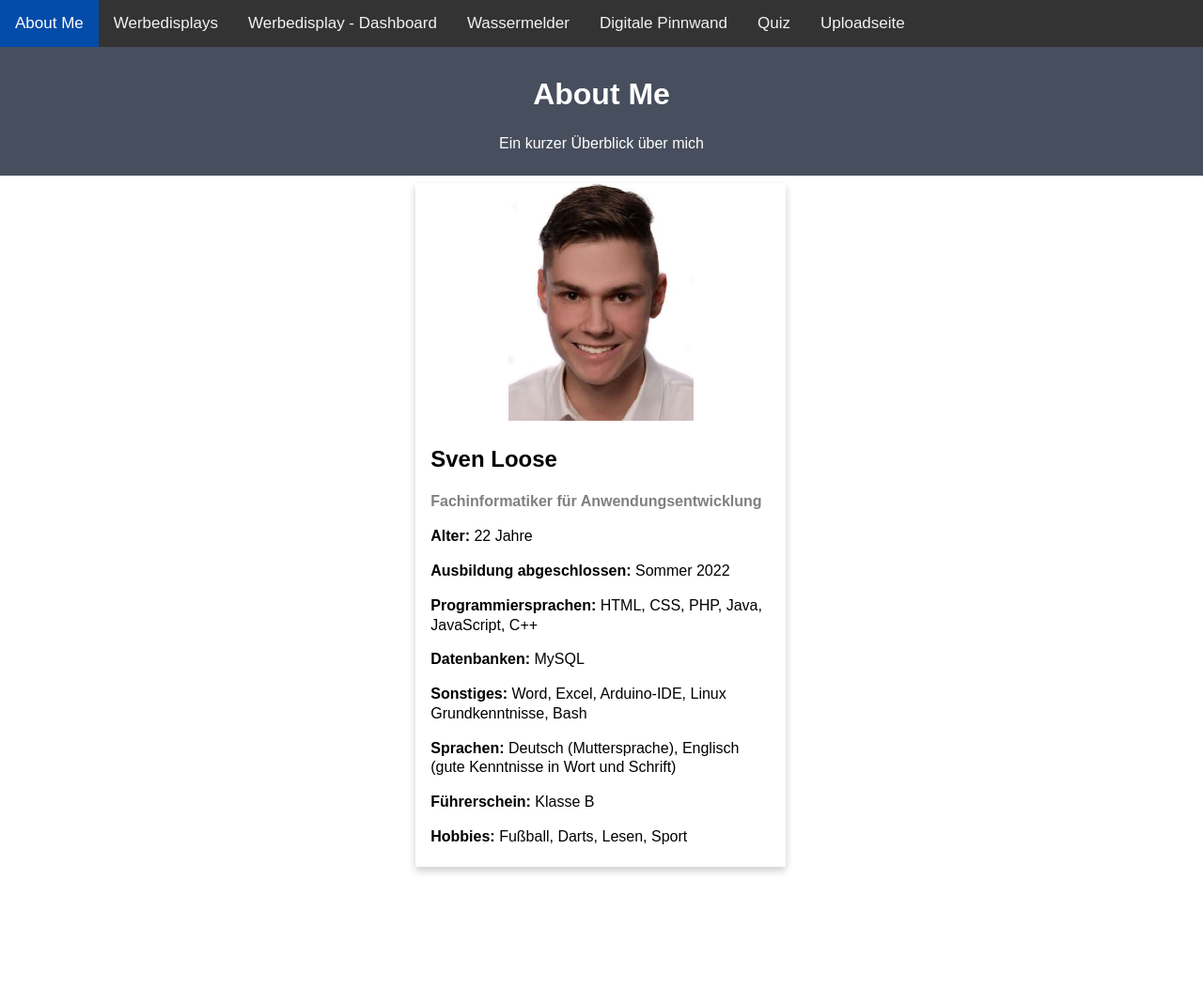
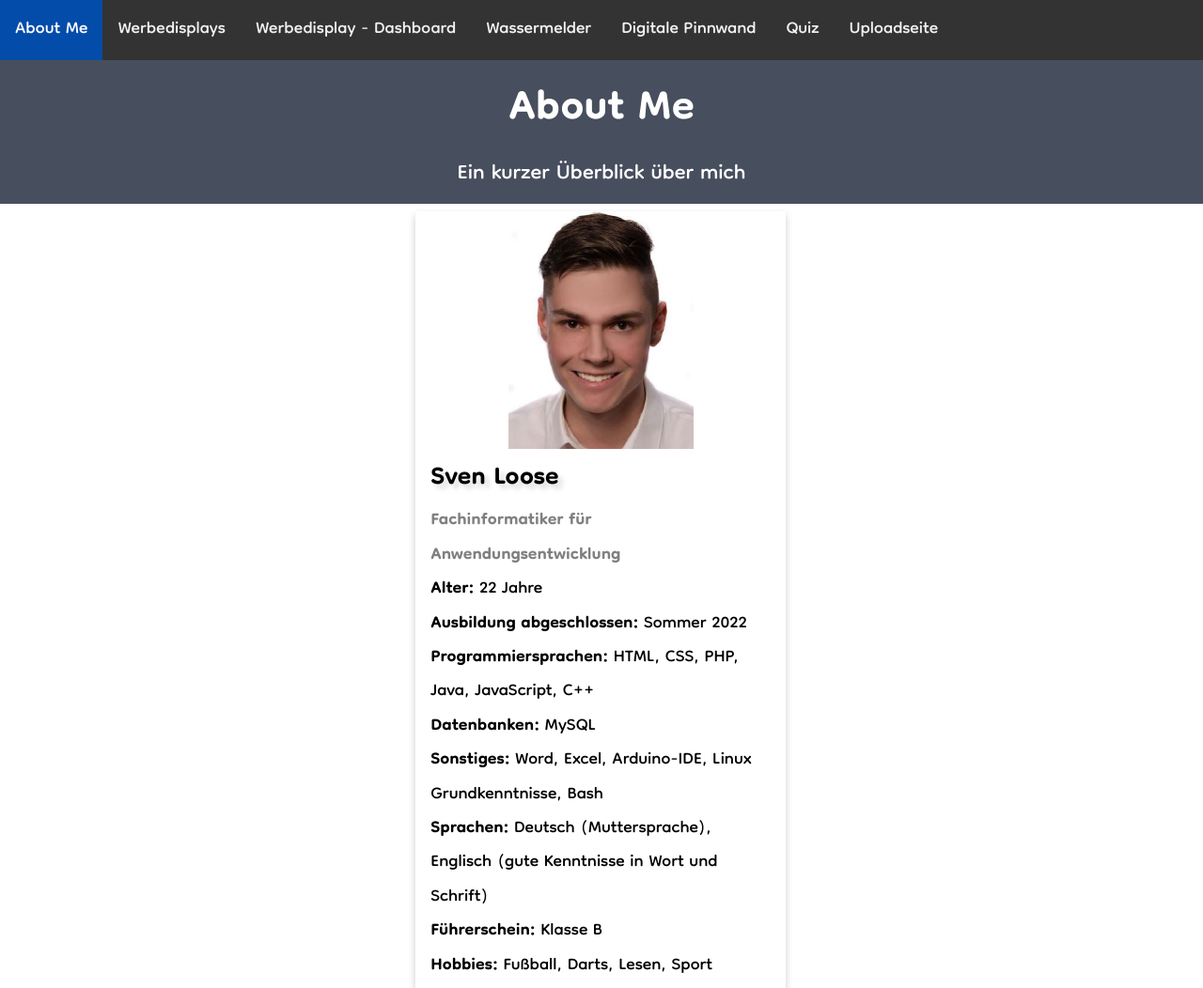
Before and after one commit to Sven1894/portfolio, a plain HTML site: page index.html in a window 1280 px wide. Shown: the top 1052 px of the page at 94% size. Before the commit the page ends 947 px from the top, so only its background shows below. Drawn offline with Linux system fonts and the light colour scheme.

Commit message:
new font-style

```diff
--- /dev/null
+++ b/assests/fonts.css
@@ -0,0 +1,27 @@
+/* dongle-300 - latin */
+@font-face {
+    font-display: swap; /* Check https://developer.mozilla.org/en-US/docs/Web/CSS/@font-face/font-display for other options. */
+    font-family: 'Dongle';
+    font-style: normal;
+    font-weight: 300;
+    src: url('fonts/dongle-v8-latin-300.woff2') format('woff2'), /* Chrome 36+, Opera 23+, Firefox 39+ */
+         url('fonts/dongle-v8-latin-300.woff') format('woff'); /* Chrome 5+, Firefox 3.6+, IE 9+, Safari 5.1+ */
+  }
+  /* dongle-regular - latin */
+  @font-face {
+    font-display: swap; /* Check https://developer.mozilla.org/en-US/docs/Web/CSS/@font-face/font-display for other options. */
+    font-family: 'Dongle';
+    font-style: normal;
+    font-weight: 400;
+    src: url('fonts/dongle-v8-latin-regular.woff2') format('woff2'), /* Chrome 36+, Opera 23+, Firefox 39+ */
+         url('fonts/dongle-v8-latin-regular.woff') format('woff'); /* Chrome 5+, Firefox 3.6+, IE 9+, Safari 5.1+ */
+  }
+  /* dongle-700 - latin */
+  @font-face {
+    font-display: swap; /* Check https://developer.mozilla.org/en-US/docs/Web/CSS/@font-face/font-display for other options. */
+    font-family: 'Dongle';
+    font-style: normal;
+    font-weight: 700;
+    src: url('fonts/dongle-v8-latin-700.woff2') format('woff2'), /* Chrome 36+, Opera 23+, Firefox 39+ */
+         url('fonts/dongle-v8-latin-700.woff') format('woff'); /* Chrome 5+, Firefox 3.6+, IE 9+, Safari 5.1+ */
+  }
--- a/index.html
+++ b/index.html
@@ -5,6 +5,7 @@
     <meta name="viewport" content="width=device-width, initial-scale=1.0">
     <title>About Me</title>
     <link rel="stylesheet" href="style.css">
+    <link rel="stylesheet" href="assests/fonts.css">
 </head>
 <body>
    <div class="topnav">
@@ -26,9 +27,9 @@
     </div>
 
         <div class="column">
-            <div class="card">
+            <div class="card-vorstellung">
                 <img src="imgs/Loose.jpg" alt="ein Bild von mir">
-                <div class="container">
+                <div class="container-vorstellung">
                     <h2>Sven Loose</h2>
                     <p class="title"><b>Fachinformatiker für Anwendungsentwicklung</b></p>
                     <p><b>Alter:</b> 22 Jahre</p>
--- a/style.css
+++ b/style.css
@@ -1,13 +1,19 @@
 
 
 body {
-    font-family: Arial, Helvetica, sans-serif;
+    font-family: 'Dongle', 'sans-serif';
+    font-size: 35px;
     margin: 0;
     line-height: 1.3;
 }
 
 html {
     box-sizing: border-box;
+}
+
+p{
+    margin-top: 5px;
+    margin: 0;
 }
 
 .topnav {
@@ -21,7 +27,7 @@ html {
     text-align: center;
     padding: 14px 16px;
     text-decoration: none;
-    font-size: 17px;
+    font-size: 28px;
 }
 
 .topnav a:hover {
@@ -47,10 +53,18 @@ html {
     padding: 0 8px;
 }
 
+.card-vorstellung {
+    box-shadow: 0 4px 8px 0 rgba(0, 0, 0, 0.2);
+    margin: 8px;
+    line-height: 1.3;
+    font-size: 28px;
+}
+
 .card {
     box-shadow: 0 4px 8px 0 rgba(0, 0, 0, 0.2);
     margin: 8px;
     line-height: 1.3;
+    font-size: 28px;
 }
 
 .about-section {
@@ -60,7 +74,25 @@ html {
     color: white;
 }
 
+table {
+    font-size: 35px;
+}
+
+h1 {
+    margin: 0;
+}
+
+h2 {
+    margin: 0;
+    text-shadow: 5px 5px 5px #ddd;
+}
+
 .container {
+    padding: 5px 16px;
+    min-height: 75%;
+}
+
+.container-vorstellung {
     padding: 5px 16px;
     min-height: 50%;
 }
@@ -96,5 +128,4 @@ img {
 
 .slideshow{
     margin-bottom: 16px;
-
 }
```
Also changed, not shown: digitalepinnwand.html (+1 -0 lines), quiz.html (+3 -2 lines), uploadseite.html (+1 -0 lines), wassermelder.html (+1 -0 lines), werbedisplaydashboard.html (+2 -2 lines), werbedisplays.html (+1 -0 lines), assests/fonts/dongle-v8-latin-300.woff (added), assests/fonts/dongle-v8-latin-300.woff2 (added), assests/fonts/dongle-v8-latin-700.woff (added), assests/fonts/dongle-v8-latin-700.woff2 (added), assests/fonts/dongle-v8-latin-regular.woff (added), assests/fonts/dongle-v8-latin-regular.woff2 (added).
